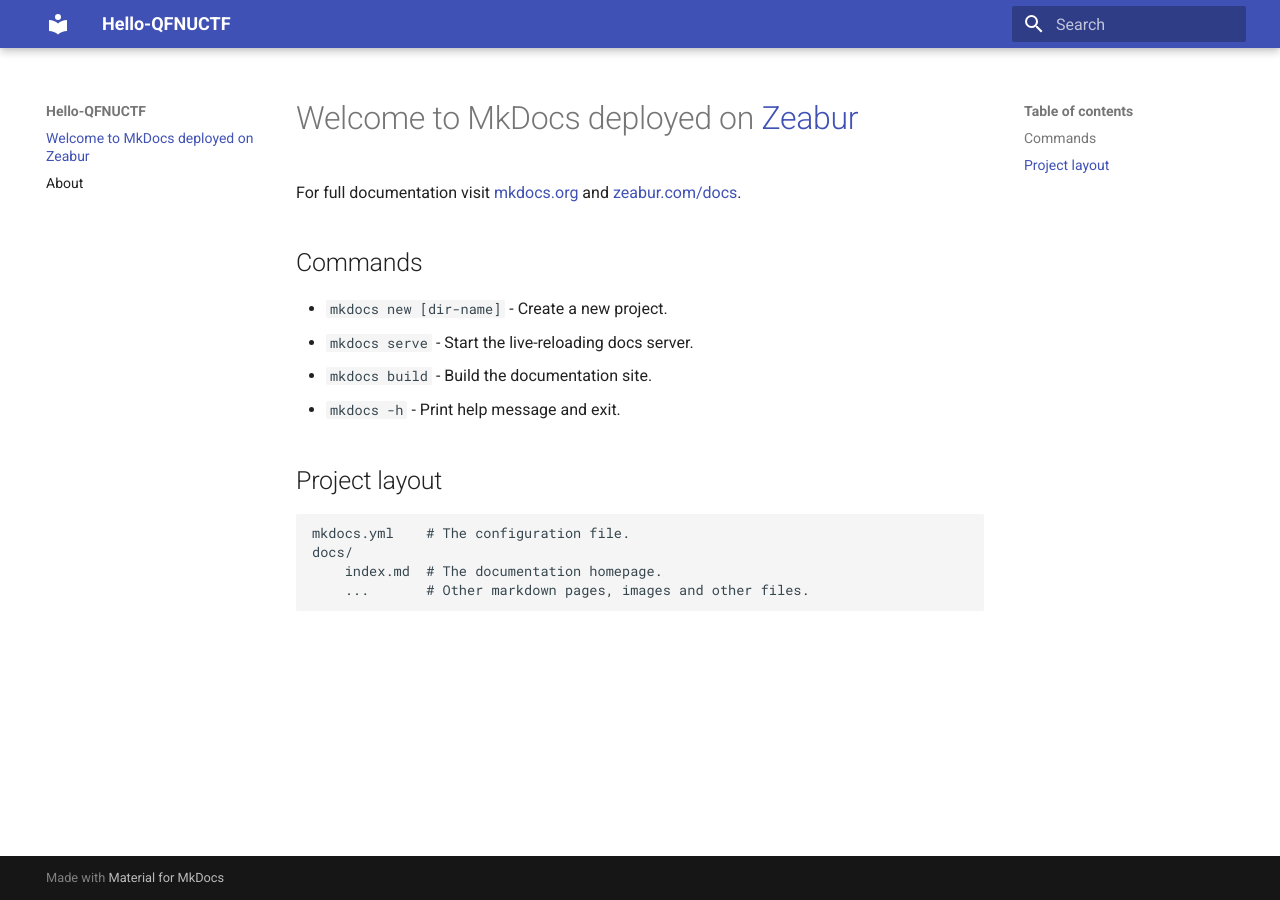
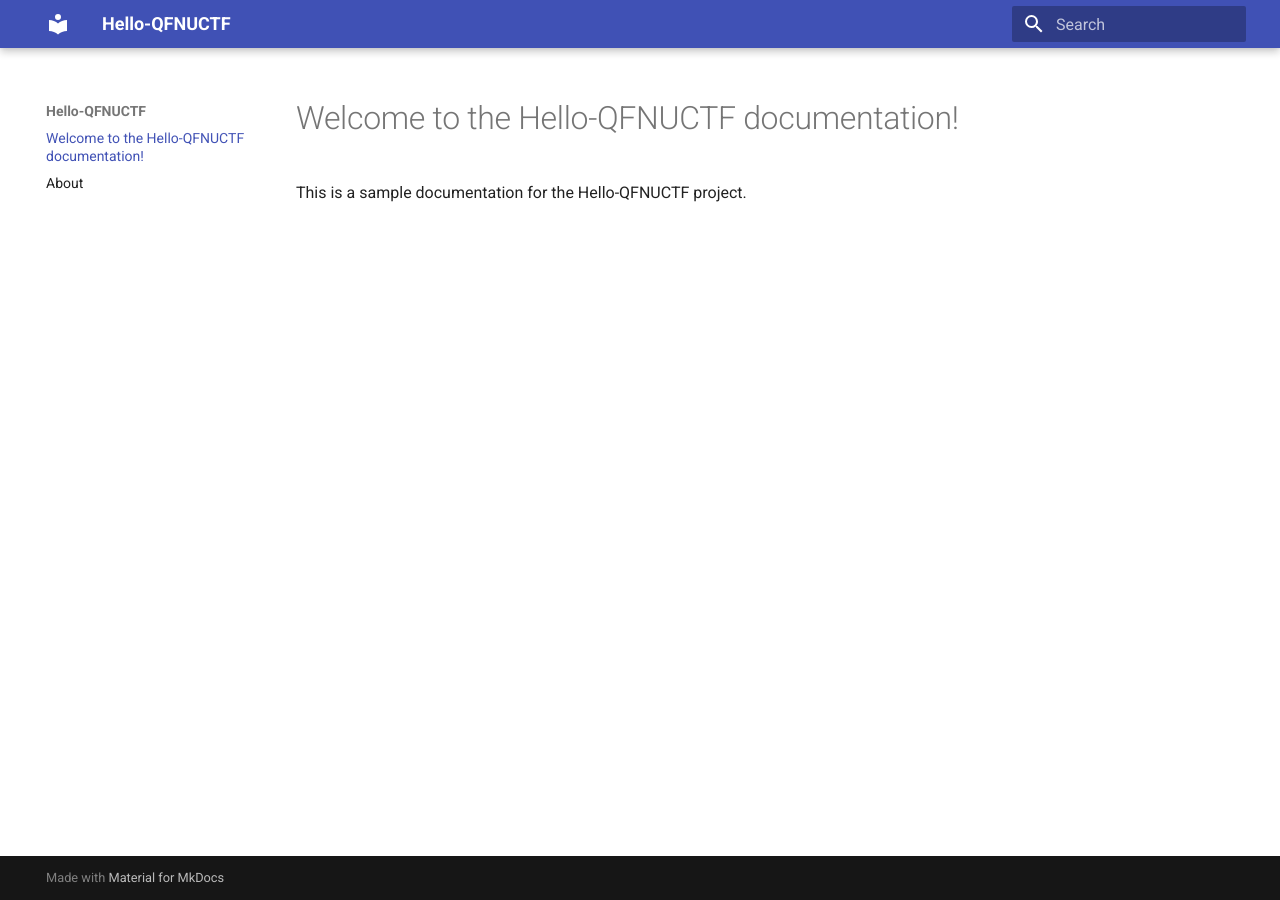
Before and after one commit to W1ndys/Hello-QFNUCTF, an MkDocs documentation site: the page built from docs/index.md, in a window 1280 px wide. Built offline with MkDocs 1.6.1 and Material for MkDocs 9.7.7, drawn with Linux system fonts in a browser that asks for light colours.

Commit message:
初始化

```diff
--- a/docs/index.md
+++ b/docs/index.md
@@ -1,17 +1,3 @@
-# Welcome to MkDocs deployed on [Zeabur](https://zeabur.com)
+# Welcome to the Hello-QFNUCTF documentation!
 
-For full documentation visit [mkdocs.org](https://www.mkdocs.org) and [zeabur.com/docs](https://zeabur.com/docs).
-
-## Commands
-
-- `mkdocs new [dir-name]` - Create a new project.
-- `mkdocs serve` - Start the live-reloading docs server.
-- `mkdocs build` - Build the documentation site.
-- `mkdocs -h` - Print help message and exit.
-
-## Project layout
-
-    mkdocs.yml    # The configuration file.
-    docs/
-        index.md  # The documentation homepage.
-        ...       # Other markdown pages, images and other files.
+This is a sample documentation for the Hello-QFNUCTF project.
```
